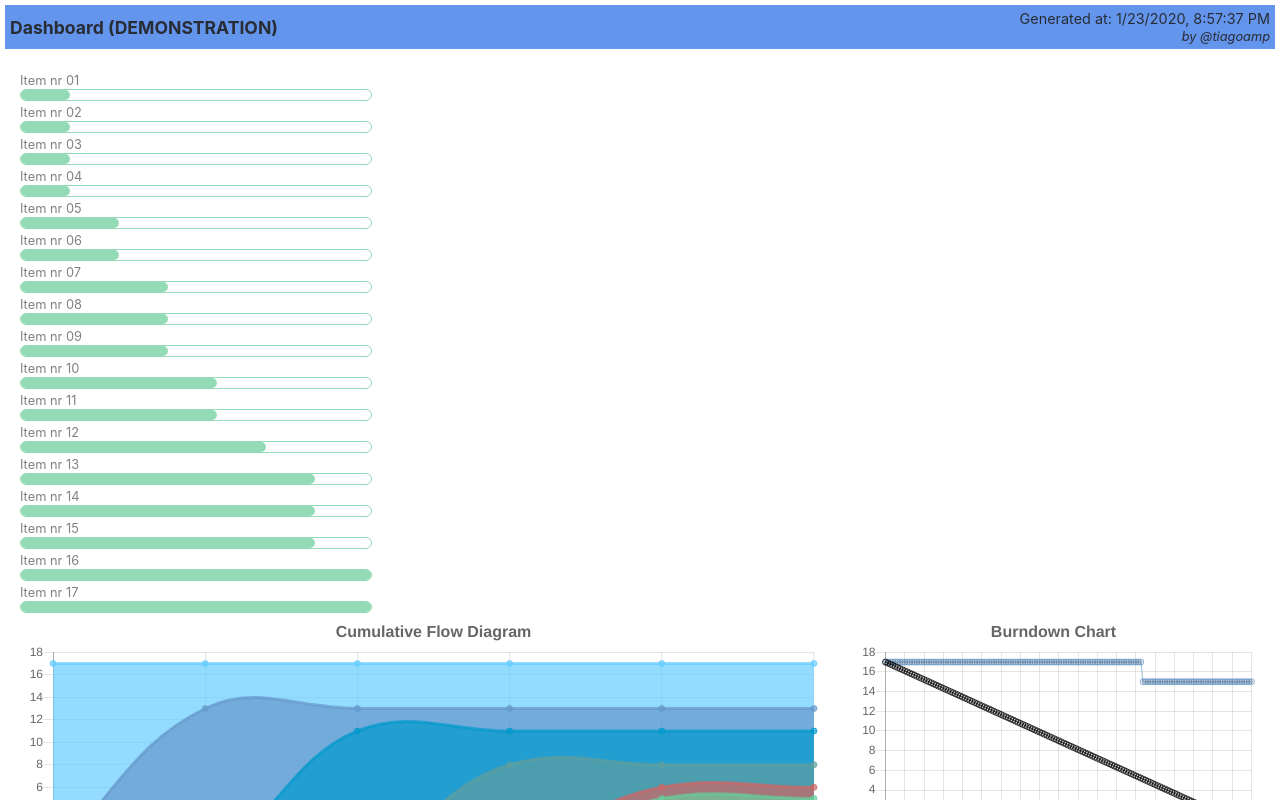
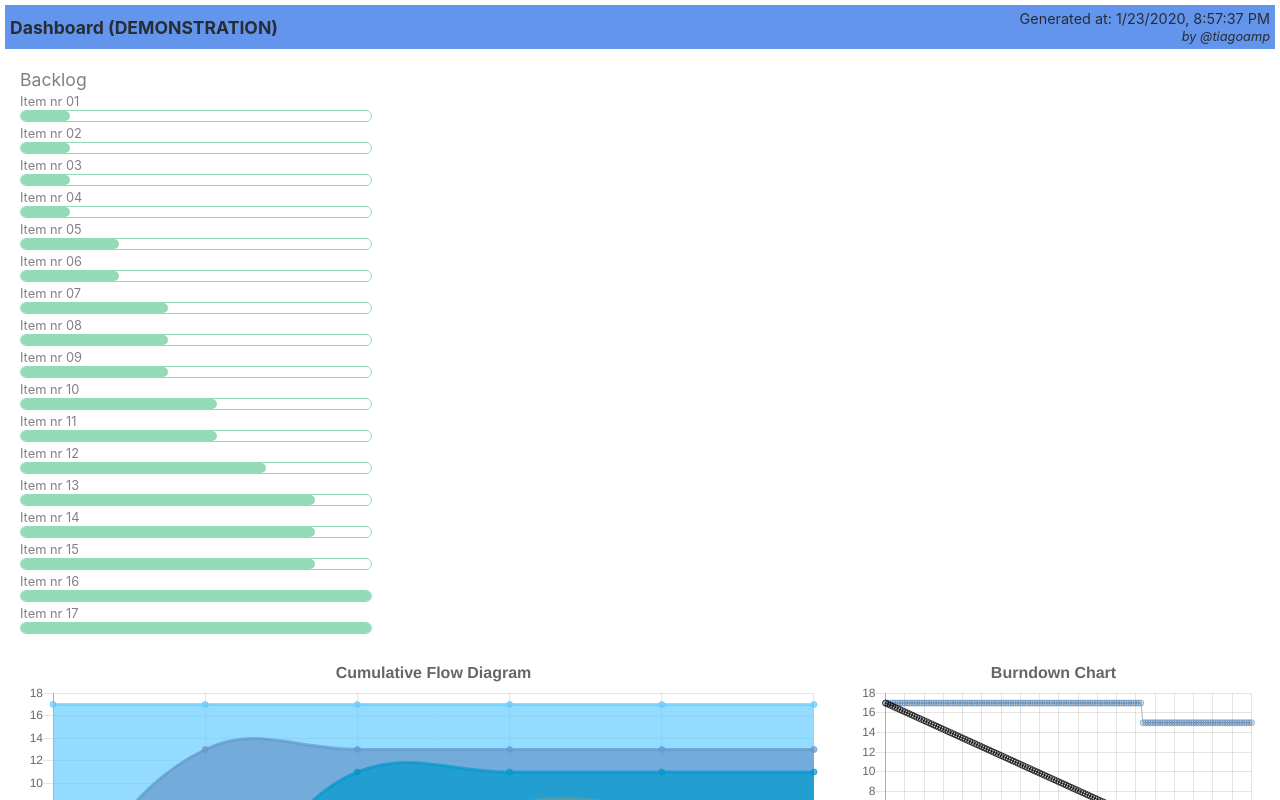
Before and after one commit to tiagoamp/flow-dashboard, a React (Create React App) app: page / in a window 1280 px wide. Shown: the top 800 px of the page. Built offline with nearby package versions, Linux system fonts and the light colour scheme.

Commit message:
Initial item progress bars

```diff
--- a/src/App.css
+++ b/src/App.css
@@ -7,11 +7,17 @@
   margin: 20px;
 }
 
+.row00 {
+  display: flex;
+  flex-direction: row;
+  justify-content: space-between;
+  margin-bottom: 20px;
+}
+
 .row01 {
   display: flex;
   flex-direction: row;
   justify-content: flex-start;
-  border-color: red;
   margin-bottom: 30px;
 }
 
--- a/src/App.js
+++ b/src/App.js
@@ -33,7 +33,8 @@
           <div className="row01">
             <CFD statusList={[...this.state.statusList]} items={[...this.state.items]} />
             <Burndown statusList={[...this.state.statusList]} items={[...this.state.items]} holidays={[...this.state.holidays]} />
-            { //TO DO: <div>semáforo com cor e lead time (media) etc...</div>
+            { //
+              //TO DO: <div>semáforo com cor e lead time (media) etc...</div>
             }
           </div>
           <div className="row02">
--- a/src/components/Progress.css
+++ b/src/components/Progress.css
@@ -8,6 +8,11 @@
     color: #808080;
 }
 
+.backlog-title {
+    font-size: 1.1rem;
+    color: #808080;
+}
+
 .progress-bar {
     position: relative;
     height: 10px;
@@ -15,6 +20,7 @@
     border-radius: 50px;
     /*border: 1px solid #333;*/
     border: 1px solid rgba(102, 204, 153, 0.7);
+    /*display: inline-block; /* magica de deixar na mesma linha */
 }
 
 .filler {
--- a/src/components/Progress.js
+++ b/src/components/Progress.js
@@ -17,12 +17,13 @@
 
     return (
         <div className="progress-container">
+            <div className="backlog-title">Backlog</div>
             {
                 items.map(item => {
                     const perc = item.status === lastStatus ? 100 : (statusMult[item.status] * percentPerStatus);
                     return (
                         <div key={item.id}>
-                            <span className="progress-item-name">{item.description}</span>
+                            <span className="progress-item-name">{item.description} </span>
                             <ProgressBar percentage={perc} />
                         </div>
                     );
@@ -34,9 +35,11 @@
 
 const ProgressBar = (props) => {
     return (
-        <div className="progress-bar">
-          <Filler percentage={props.percentage} />
-        </div>
+
+            <div className="progress-bar">
+                <Filler percentage={props.percentage} />
+            </div>
+
       )
   }
 
```
Lines whose indentation alone changed are shown as unchanged.
